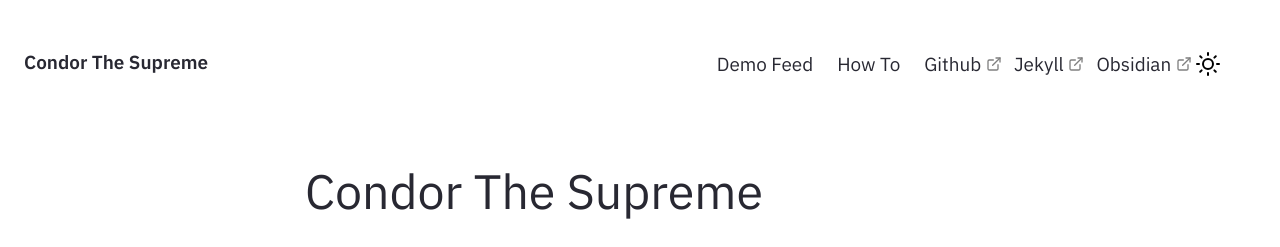
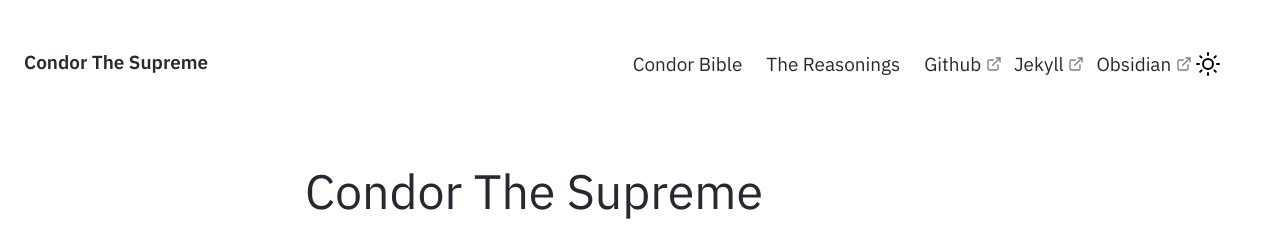
Before and after one commit to Dieselrez/Publishing, a Jekyll site: the page built from pages/index.md, in a window 1280 px wide. Shown: the top 247 px of the page. Built offline with Jekyll 4.4.1, drawn with Linux system fonts in a browser that asks for light colours.

Commit message:
Update Nav.html

```diff
--- a/_includes/Nav.html
+++ b/_includes/Nav.html
@@ -54,10 +54,10 @@
     <div id="navbarBasicExample" class="navbar-menu">
       <div class="navbar-start">
         <a href="{{'/notes' | relative_url}}" class="navbar-item">
-          Demo Feed
+          Condor Bible
         </a>
         <a href="../post/how-to" class="navbar-item">
-          How To
+          The Reasonings
         </a>
         <a href="https://github.com/Jekyll-Garden/jekyll-garden.github.io" target="_blank" class="navbar-item">
           Github
```
